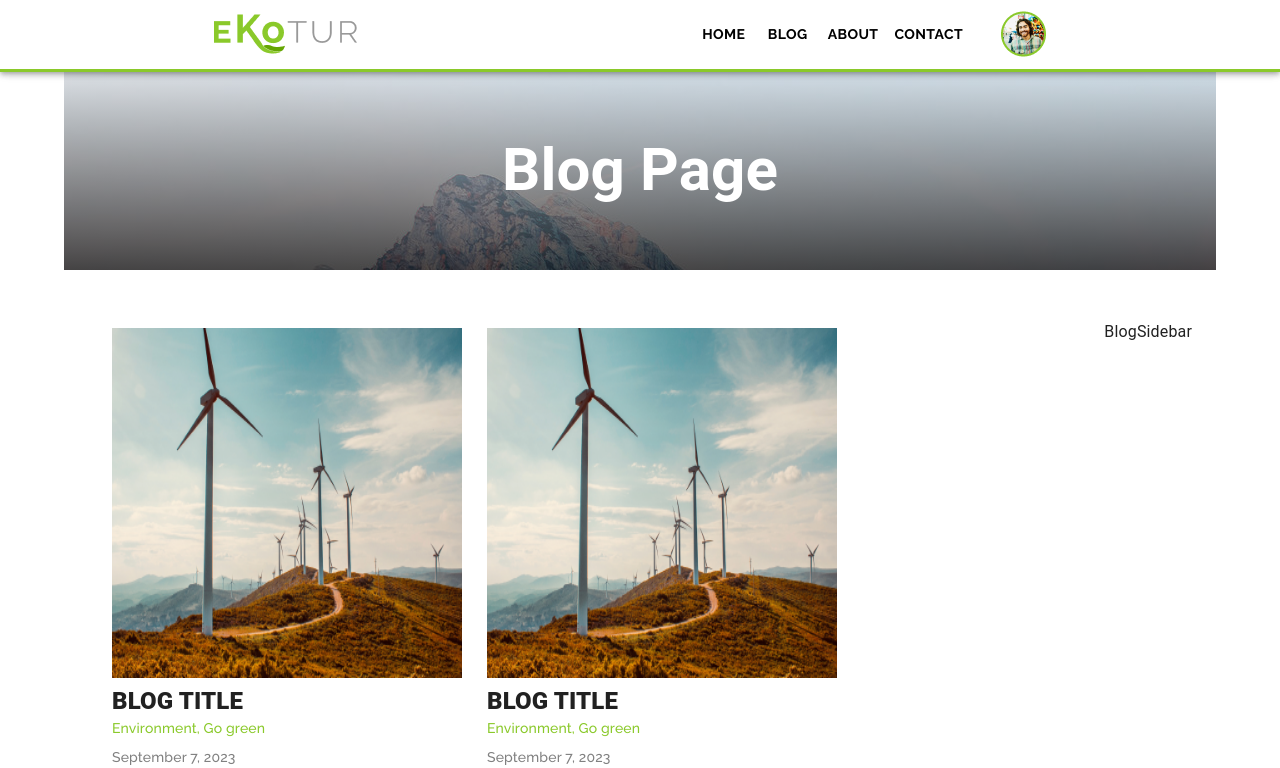
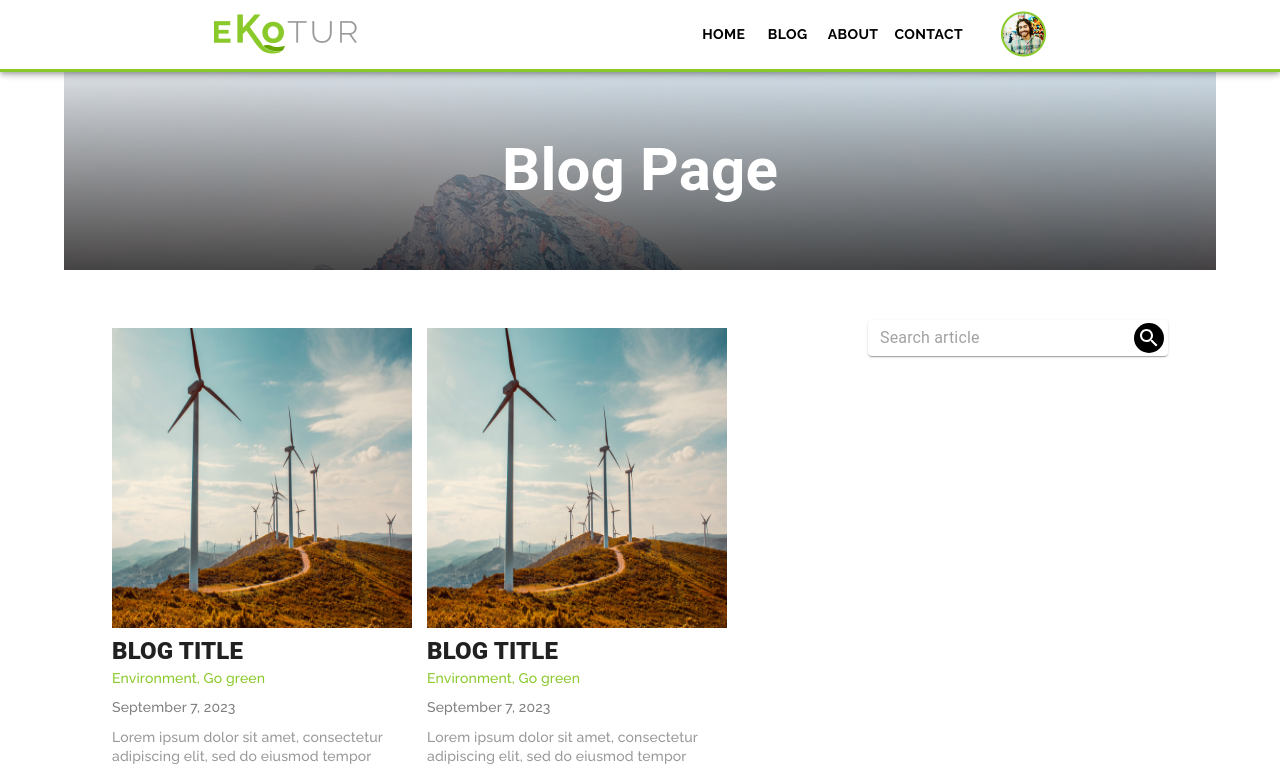
Before and after one commit to vavva1987/ecotour-project, a React (Create React App) app: page /blog in a window 1280 px wide. Shown: the top 768 px of the page. Built offline with nearby package versions, Linux system fonts and the light colour scheme.

Commit message:
added BlogSidebar+BlogSidebarPages

```diff
--- a/src/Pages/Blog/Blog.scss
+++ b/src/Pages/Blog/Blog.scss
@@ -21,8 +21,8 @@
     .blog-content {
         margin-bottom: 50px;
         img {
-            width: 350px;
-            height: 350px;
+            width: 300px;
+            height: 300px;
         }
         .blog-content-title {
             margin: 0;
@@ -56,6 +56,7 @@
             line-height: 140.625%;
         }
         .blog-content-description {
+            width: 300px;
             margin-bottom: 10px;
             margin-top: 0;
             padding: 0;
@@ -67,4 +68,9 @@
             line-height: 140.625%;
         }
     }
+
+    .blog-sidebar {
+        width: 350px;
+        margin: 0;
+    }
 }
--- a/src/Pages/Blog/BlogContent/BlogContent.tsx
+++ b/src/Pages/Blog/BlogContent/BlogContent.tsx
@@ -6,7 +6,7 @@ const BlogContent = (props: Props) => {
     return (
         <Grid
             container
-            maxWidth="md"
+            maxWidth="xs"
             rowSpacing={1}
             columnSpacing={3}
             sx={{
--- a/src/Pages/Blog/BlogSidebar/BlogSidebar.tsx
+++ b/src/Pages/Blog/BlogSidebar/BlogSidebar.tsx
@@ -1,7 +1,42 @@
+import { Container, IconButton, InputBase, Paper } from '@mui/material'
+import SearchIcon from '@mui/icons-material/Search'
+
 type Props = {}
 
 const BlogSidebar = (props: Props) => {
-    return <div>BlogSidebar</div>
+    return (
+        <Container className="blog-sidebar">
+            <Paper
+                component="form"
+                sx={{
+                    p: '2px 4px',
+                    display: 'flex',
+                    alignItems: 'center',
+                    width: 300,
+                }}
+            >
+                <InputBase
+                    sx={{ ml: 1, flex: 1 }}
+                    placeholder="Search article"
+                    inputProps={{ 'aria-label': 'search' }}
+                />
+                <IconButton
+                    type="button"
+                    sx={{
+                        p: '10px',
+                        width: 30,
+                        height: 30,
+                        bgcolor: 'black',
+                        color: '#ffffff',
+                        ':hover': { bgcolor: '#8ac92a' },
+                    }}
+                    aria-label="search"
+                >
+                    <SearchIcon />
+                </IconButton>
+            </Paper>
+        </Container>
+    )
 }
 
 export default BlogSidebar
```
Also changed, not shown: src/Pages/Blog/BlogSidebar/SidebarPages/Categories/Categories.tsx (added, +7 -0 lines), src/Pages/Blog/BlogSidebar/SidebarPages/Keywords/Keywords.tsx (added, +7 -0 lines), src/Pages/Blog/BlogSidebar/SidebarPages/RecentPosts/RecentPosts.tsx (added, +7 -0 lines).
